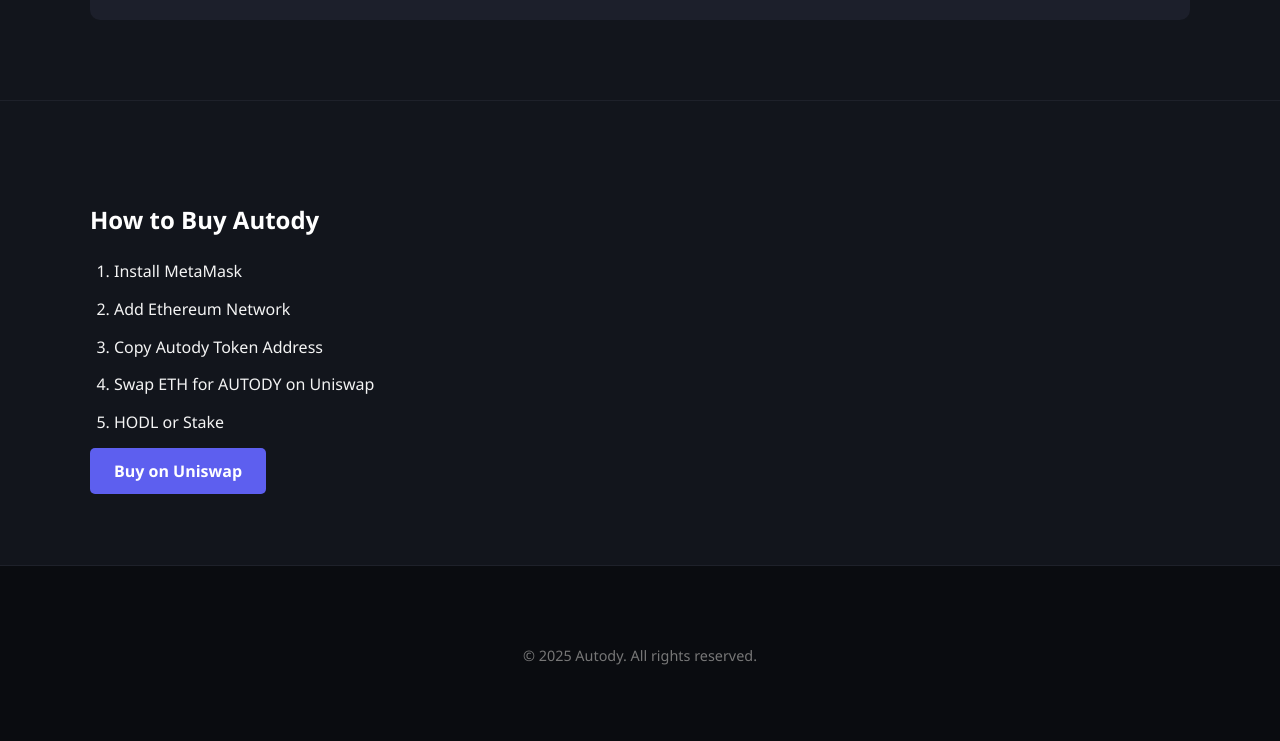
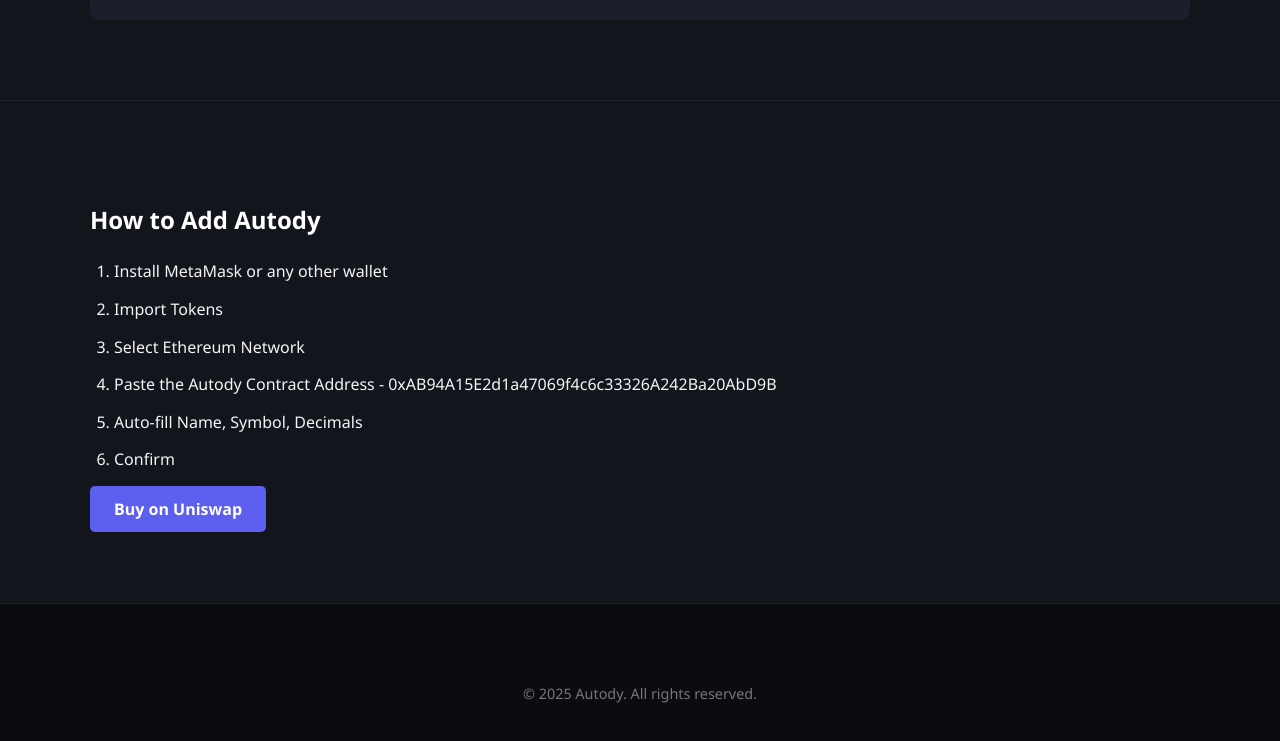
Before and after one commit to Verothecreator/autody.online, a website: page public/index.html in a window 1280 px wide. Shown: the part 2114-2855 px from the top of the page. Drawn offline with nearby package versions, Linux system fonts and the light colour scheme.

Commit message:
Update index.html

```diff
--- a/public/index.html
+++ b/public/index.html
@@ -75,13 +75,14 @@
 
   <section class="how-to-buy">
     <div class="container">
-      <h2>How to Buy Autody</h2>
+      <h2>How to Add Autody</h2>
       <ol>
-        <li>Install MetaMask</li>
-        <li>Add Ethereum Network</li>
-        <li>Copy Autody Token Address</li>
-        <li>Swap ETH for AUTODY on Uniswap</li>
-        <li>HODL or Stake</li>
+        <li>Install MetaMask or any other wallet</li>
+        <li>Import Tokens</li>
+        <li>Select Ethereum Network</li>
+        <li>Paste the Autody Contract Address - 0xAB94A15E2d1a47069f4c6c33326A242Ba20AbD9B</li>
+        <li>Auto-fill Name, Symbol, Decimals</li>
+        <li>Confirm</li>
       </ol>
       <a href="#" class="btn">Buy on Uniswap</a>
     </div>
```
